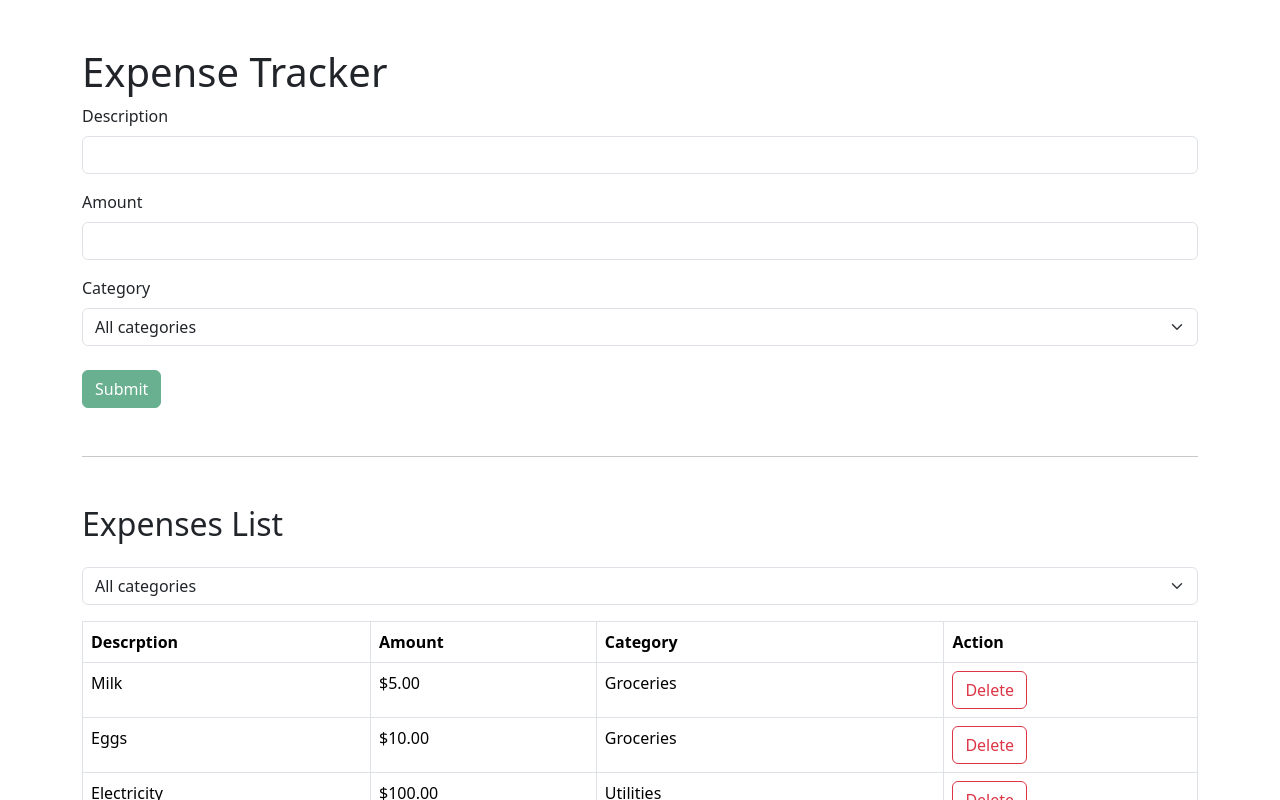
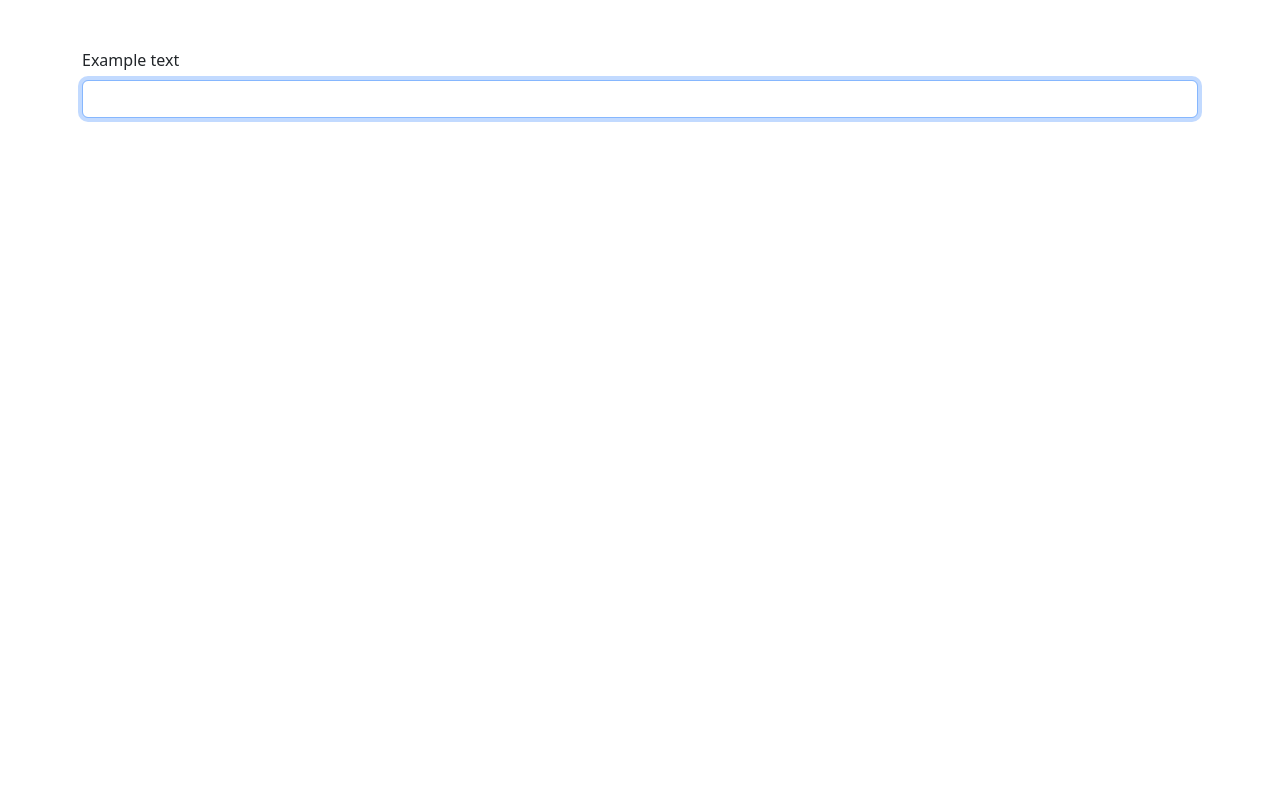
Before and after one commit to TomaszKlekner/gameHub, a React (Vite) app: page / in a window 1280 px wide. Shown: the top 800 px of the page. Built offline with nearby package versions, Linux system fonts and the light colour scheme.

Commit message:
useEffect hook introduction

```diff
--- a/src/App.tsx
+++ b/src/App.tsx
@@ -1,9 +1,18 @@
-import ExpenseTracker from './components/ExpenseTracker/ExpenseTracker';
+import { useEffect, useRef } from 'react';
 
 function App() {
+  const ref = useRef<HTMLInputElement>(null);
+
+  useEffect(() => {
+    if (ref.current) ref.current.focus();
+  }, []);
+
   return (
     <div className='container my-5'>
-      <ExpenseTracker />
+      <label htmlFor='' className='form-label'>
+        Example text
+      </label>
+      <input type='text' className='form-control' ref={ref} />
     </div>
   );
 }
```
